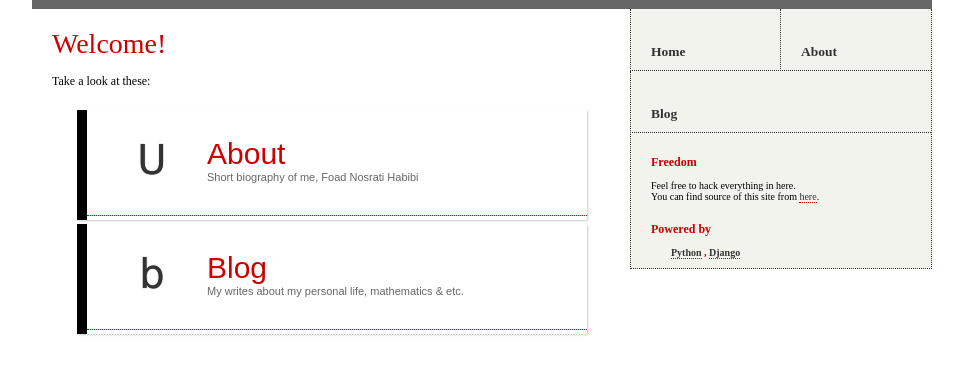
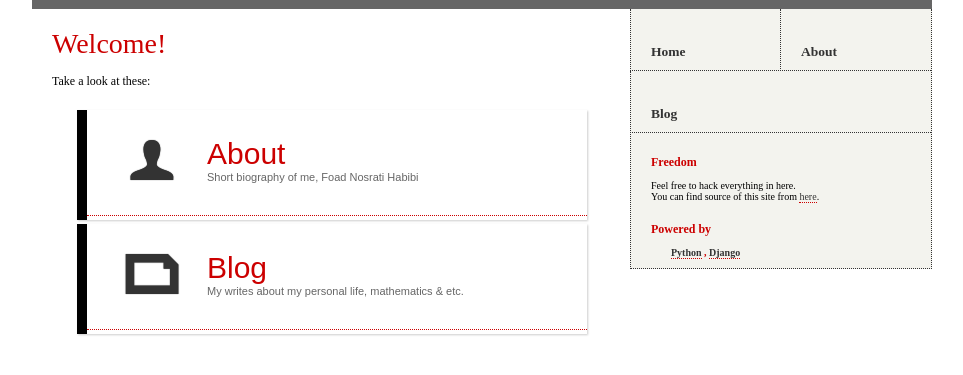
Before and after one commit to foadnh/foadnh.org, a Django app: template templates/home.html in a window 1280 px wide. Shown: the part 124-499 px from the top of the page, without its empty margins (158-1121 px from the left). Run offline with Django 3.2, Linux system fonts and the light colour scheme; the template is opened without the code that fills it, so the values that code supplies are empty; some web fonts are replaced.

Commit message:
Remove useless files and edit .gitignore

```diff
--- a/root/static/style.css
+++ b/root/static/style.css
@@ -175,11 +175,7 @@ div#content {
 
 @font-face {
 	font-family: 'WebSymbolsRegular';
-	src: url('/static/websymbols/websymbols-regular-webfont.eot');
-	src: url('/static/websymbols/websymbols-regular-webfont.eot?#iefix') format('embedded-opentype'),
-	url('/static/websymbols/websymbols-regular-webfont.woff') format('woff'),
-	url('/static/websymbols/websymbols-regular-webfont.ttf') format('truetype'),
-	url('/static/websymbols/websymbols-regular-webfont.svg#WebSymbolsRegular') format('svg');
+	src: url('/static/font-websymbols.woff') format('woff');
 	font-weight: normal;
 	font-style: normal;
 }
```
Also changed, not shown: root/static/font-websymbols.woff (added), 1 other file.
